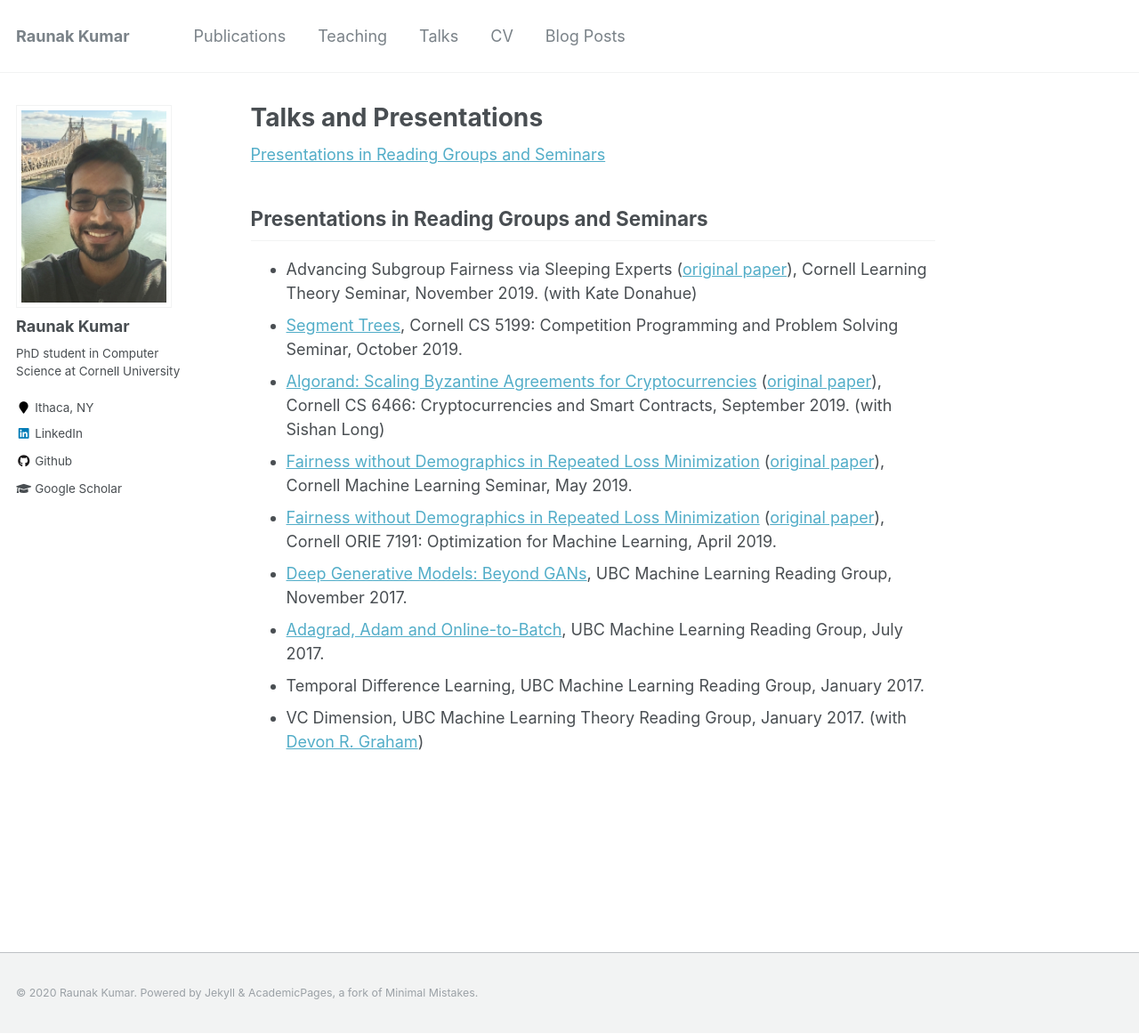
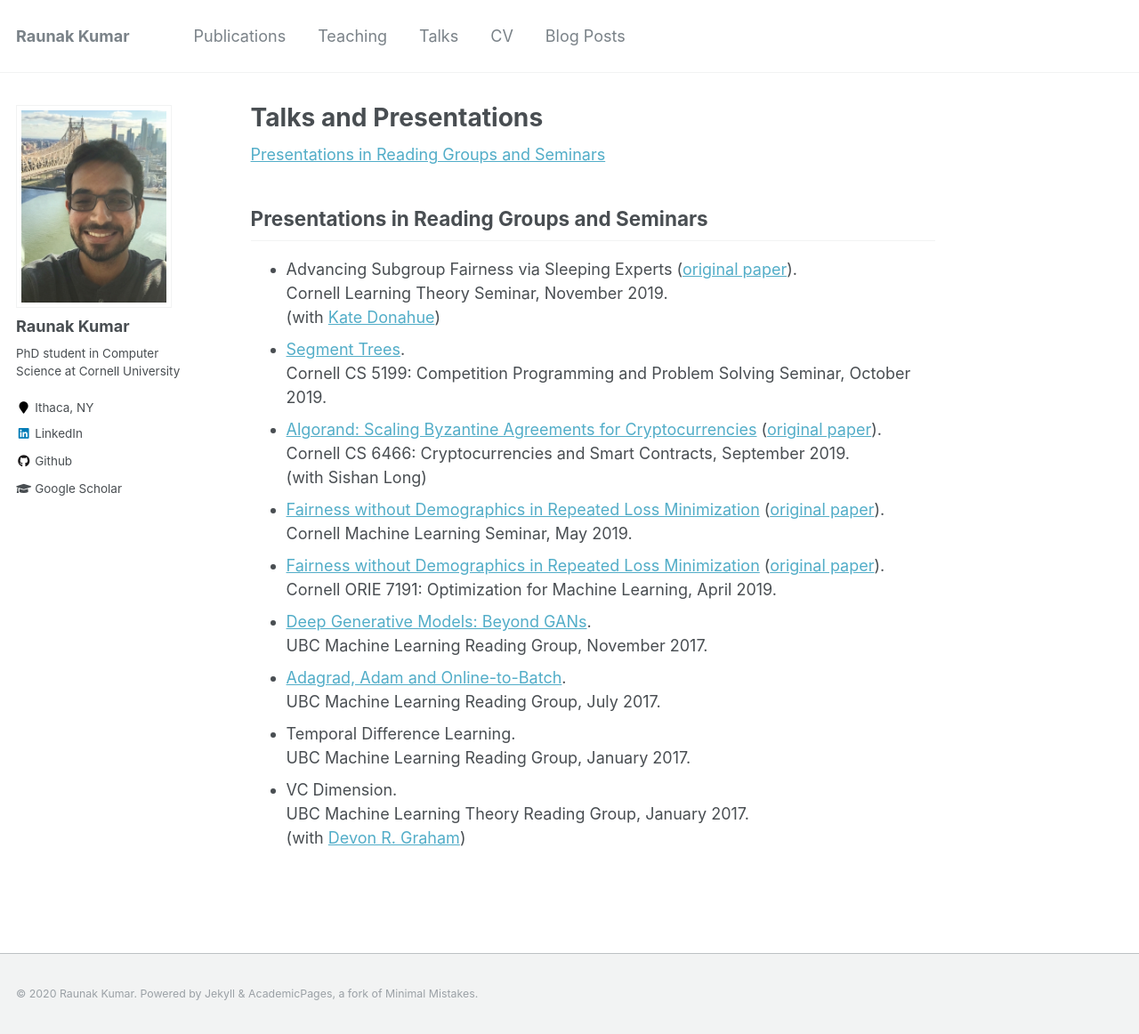
Before and after one commit to raunakkmr/raunakkmr.github.io, a Jekyll site: the page built from _pages/talks.md, in a window 1280 px wide and 1162 px high. Shown: the whole window at 89% size. Built offline with Jekyll 4.4.1, drawn with Linux system fonts in a browser that asks for light colours; part of the change alters nothing that is shown.

```diff
--- a/_pages/talks.md
+++ b/_pages/talks.md
@@ -8,12 +8,24 @@ author_profile: true
 
 ## Presentations in Reading Groups and Seminars
 
-* Advancing Subgroup Fairness via Sleeping Experts ([original paper](https://arxiv.org/abs/1909.08375)), Cornell Learning Theory Seminar, November 2019. (with Kate Donahue)
-* [Segment Trees](../files/SegmentTrees.pdf), Cornell CS 5199: Competition Programming and Problem Solving Seminar, October 2019.
-* [Algorand: Scaling Byzantine Agreements for Cryptocurrencies](../files/Algorand.pdf) ([original paper](https://people.csail.mit.edu/nickolai/papers/gilad-algorand-eprint.pdf)), Cornell CS 6466: Cryptocurrencies and Smart Contracts, September 2019. (with Sishan Long)
-* [Fairness without Demographics in Repeated Loss Minimization](../files/ORIE_7191_Presentation.pdf) ([original paper](https://arxiv.org/abs/1806.08010)), Cornell Machine Learning Seminar, May 2019.
-* [Fairness without Demographics in Repeated Loss Minimization](../files/ORIE_7191_Presentation.pdf) ([original paper](https://arxiv.org/abs/1806.08010)), Cornell ORIE 7191: Optimization for Machine Learning, April 2019.
-* [Deep Generative Models: Beyond GANs](../files/mlrg-2017-w1.pdf), UBC Machine Learning Reading Group, November 2017.
-* [Adagrad, Adam and Online-to-Batch](../files/mlrg-summer-2017.pdf), UBC Machine Learning Reading Group, July 2017.
-* Temporal Difference Learning, UBC Machine Learning Reading Group, January 2017.
-* VC Dimension, UBC Machine Learning Theory Reading Group, January 2017. (with [Devon R. Graham](https://www.cs.ubc.ca/~drgraham/))
+* Advancing Subgroup Fairness via Sleeping Experts ([original paper](https://arxiv.org/abs/1909.08375)).
+  Cornell Learning Theory Seminar, November 2019.
+  (with [Kate Donahue](https://www.katedonahue.me/))
+* [Segment Trees](../files/SegmentTrees.pdf).
+  Cornell CS 5199: Competition Programming and Problem Solving Seminar, October 2019.
+* [Algorand: Scaling Byzantine Agreements for Cryptocurrencies](../files/Algorand.pdf) ([original paper](https://people.csail.mit.edu/nickolai/papers/gilad-algorand-eprint.pdf)).
+  Cornell CS 6466: Cryptocurrencies and Smart Contracts, September 2019.
+  (with Sishan Long)
+* [Fairness without Demographics in Repeated Loss Minimization](../files/ORIE_7191_Presentation.pdf) ([original paper](https://arxiv.org/abs/1806.08010)).
+  Cornell Machine Learning Seminar, May 2019.
+* [Fairness without Demographics in Repeated Loss Minimization](../files/ORIE_7191_Presentation.pdf) ([original paper](https://arxiv.org/abs/1806.08010)).
+  Cornell ORIE 7191: Optimization for Machine Learning, April 2019.
+* [Deep Generative Models: Beyond GANs](../files/mlrg-2017-w1.pdf).
+  UBC Machine Learning Reading Group, November 2017.
+* [Adagrad, Adam and Online-to-Batch](../files/mlrg-summer-2017.pdf).
+  UBC Machine Learning Reading Group, July 2017.
+* Temporal Difference Learning.
+  UBC Machine Learning Reading Group, January 2017.
+* VC Dimension.
+  UBC Machine Learning Theory Reading Group, January 2017.
+  (with [Devon R. Graham](https://www.cs.ubc.ca/~drgraham/))
```
